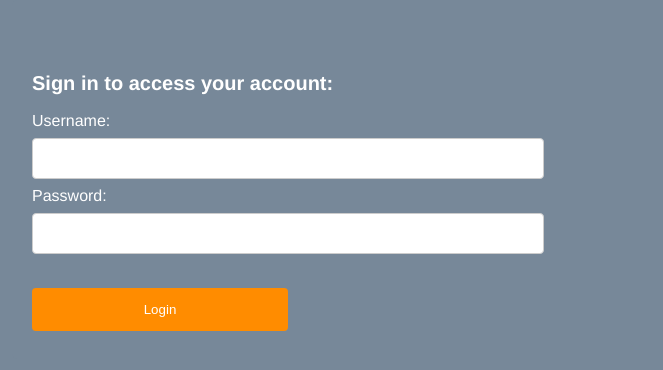
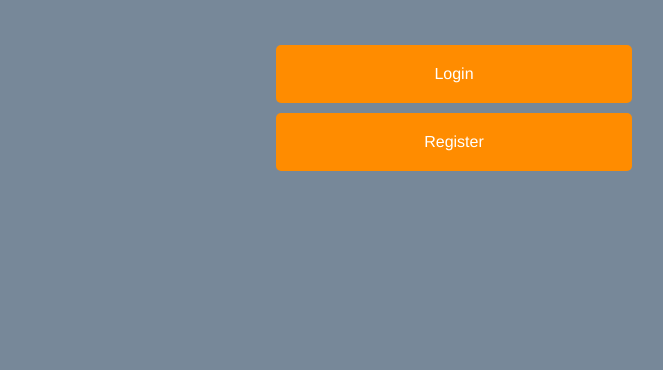
Before and after one commit to strawnfaye/smc, a Django app: page /smcapp/ in a window 1280 px wide. Shown: the part 242-612 px from the top of the page, without its empty margins (196-859 px from the left). Run offline with Django 3.2, Linux system fonts and the light colour scheme.

Commit message:
added homepage (made it the landing page), links properly to login and register

```diff
--- a/smcapp/static/smcapp/styles.css
+++ b/smcapp/static/smcapp/styles.css
@@ -4,8 +4,8 @@ header {
 }
 body {
     background-color: LightSlateGray;
-	color: White;
-	font-family: Helvetica;
+	  color: White;
+    font-family: Helvetica;
 }
 h1 {
     text-align: center;
@@ -43,3 +43,22 @@ div {
     background-color: LightSlateGray;
     padding: 20px;
 }
+main {
+    width: 100%;
+    margin: 40px 10px;
+    display: flex;
+    flex-direction: column;
+    justify-content: center;
+    align-items: center;
+    height: 100%;
+}
+.button {
+    text-align: center;
+    padding: 20px;
+    border-radius: 5px;
+    background-color: DarkOrange;
+    text-decoration: none;
+    color: white;
+    margin: 5px;
+    width: 25%;
+}
--- a/smcapp/templates/smcapp/index.htm
+++ b/smcapp/templates/smcapp/index.htm
@@ -15,33 +15,10 @@
 		Smart Health Counseling
 		</h1>
 	</header>
-
-	<div>
-		<br><br>
-		<h2>Sign in to access your account:</h2>
-		<!-- "login_page.py" is a temporary holder name, can be changed -->
-		<form action="/smcapp/" method="post">
-			{% csrf_token %}
-			{% for field in form %}
-
-				{{ field.errors }}
-				{{ field.label_tag }}
-
-				<br />
-				<input type="text" maxlength="30" style="width:300;" id="{{ field.auto_id }}" name="{{ field.html_name }}"/>
-				<br />
-
-			{% endfor %}
-
-			<!-- <input type="text" id="email" name="username" placeholder="Username or Email"><br>
-
-			<input type="text" id="pass" name="password" placeholder="Password"><br> -->
-
-			<br />
-			<input type="submit" value="Login">
-
-		</form>
-	</div>
+	<main>
+		<a href="{% url 'login' %}" class="button">Login</a>
+		<a href="{% url 'register' %}" class="button">Register</a>
+	</main>
 
 </body>
 </html>
--- a/smcapp/urls.py
+++ b/smcapp/urls.py
@@ -5,4 +5,5 @@ from . import views
 urlpatterns = [
     url(r'^$', views.index, name='index'),
     url(r'^register/$', views.register, name='register'),
+    url(r'^login/$', views.login, name='login'),
 ]
--- a/smcapp/views.py
+++ b/smcapp/views.py
@@ -6,7 +6,10 @@ from django.contrib.auth.forms import UserCreationForm
 from smcapp.forms import SignUpForm
 from .forms import LoginForm
 
-def index(request):
+def  index(request):
+	return render(request, 'smcapp/index.htm')
+
+def login(request):
 	# if this is a POST request we need to process the form data
 	if request.method == 'POST':
 
@@ -26,7 +29,7 @@ def index(request):
 	else:
 		form = LoginForm()
 
-	return render(request, 'smcapp/index.htm', {'form': form})
+	return render(request, 'smcapp/login.htm', {'form': form})
 
 def register(request):
 	if request.method == 'POST':
```
Also changed, not shown: smcapp/templates/smcapp/login.htm (added, +47 -0 lines).
